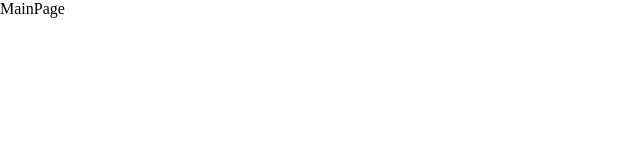
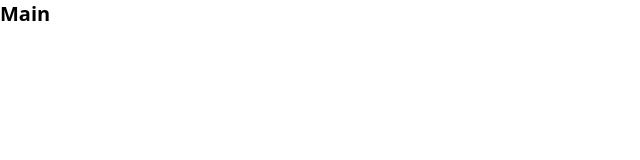
Before and after one commit to ramrami-B/portfolio, a React app: page / in a window 1280 px wide. Shown: the top 160 px of the page, without its empty margins (0-640 px from the left). Built offline with nearby package versions, Linux system fonts and the light colour scheme.

Commit message:
🔧: tailwind 세팅

```diff
--- /dev/null
+++ b/postcss.config.js
@@ -0,0 +1,6 @@
+module.exports = {
+  plugins: {
+    tailwindcss: { config: "./tailwind.config.js" },
+    autoprefixer: {},
+  },
+};
--- a/src/index.css
+++ b/src/index.css
@@ -1,3 +1,7 @@
+@tailwind base;
+@tailwind components;
+@tailwind utilities;
+
 html,
 body,
 #root {
--- a/src/pages/MainPage.tsx
+++ b/src/pages/MainPage.tsx
@@ -1,5 +1,7 @@
+import React from "react";
+
 const MainPage = () => {
-  return <div>MainPage</div>;
+  return <div className="text-xl font-bold">Main</div>;
 };
 
 export default MainPage;
--- /dev/null
+++ b/tailwind.config.js
@@ -0,0 +1,7 @@
+module.exports = {
+  content: ["./src/**/*.{js,jsx,ts,tsx}", "./public/index.html"],
+  theme: {
+    extend: {},
+  },
+  plugins: [],
+};
--- a/tsconfig.json
+++ b/tsconfig.json
@@ -1,6 +1,7 @@
 {
   "compilerOptions": {
     "target": "es5",
+    "module": "es6",
     "lib": ["dom", "dom.iterable", "esnext"],
     "allowJs": true,
     "skipLibCheck": true,
@@ -8,7 +9,6 @@
     "allowSyntheticDefaultImports": true,
     "strict": true,
     "forceConsistentCasingInFileNames": true,
-    "module": "esnext",
     "moduleResolution": "node",
     "resolveJsonModule": true,
     "isolatedModules": true,
--- a/webpack.config.js
+++ b/webpack.config.js
@@ -27,7 +27,7 @@ module.exports = {
       },
       {
         test: /\.css$/,
-        use: ["style-loader", "css-loader"],
+        use: ["style-loader", "css-loader", "postcss-loader"],
       },
     ],
   },
```
Also changed, not shown: package.json (+17 -5 lines), .eslintrc.js, 2 other files (tests, documents, lock files or other folders).
